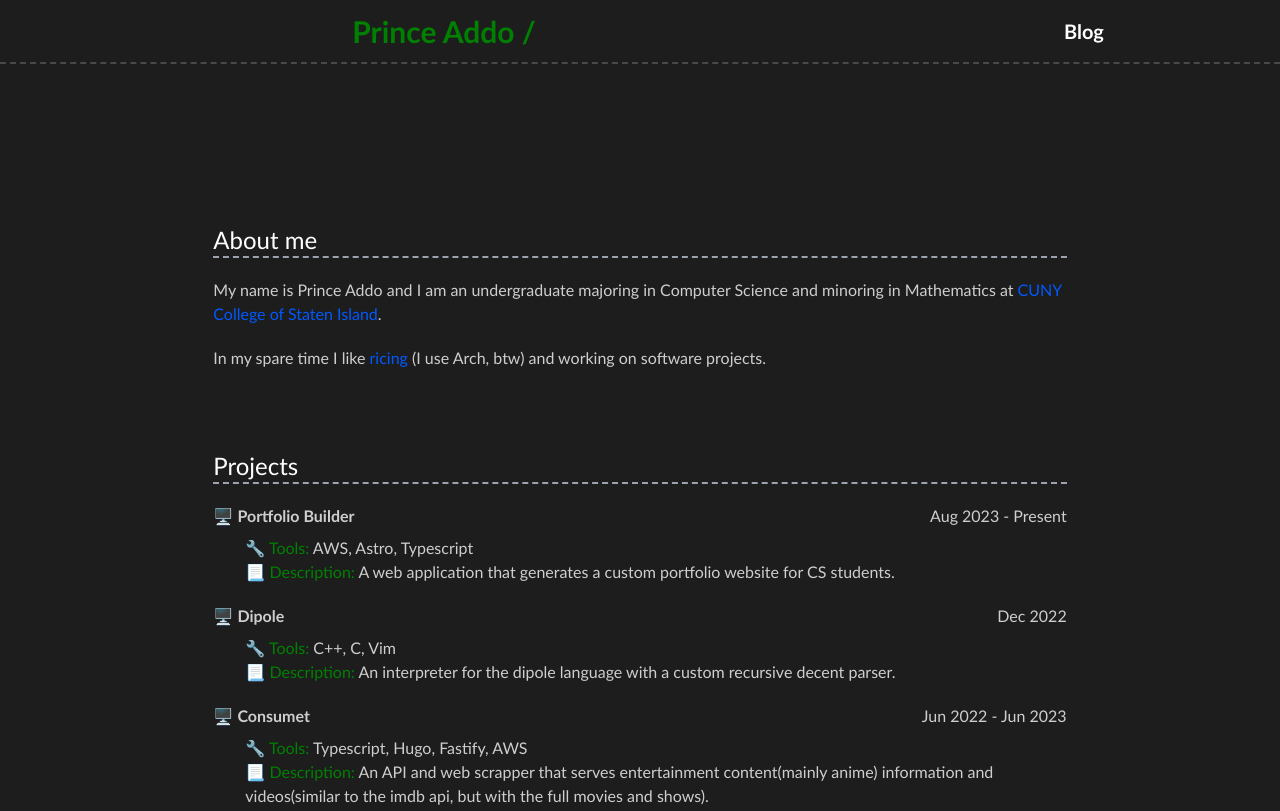
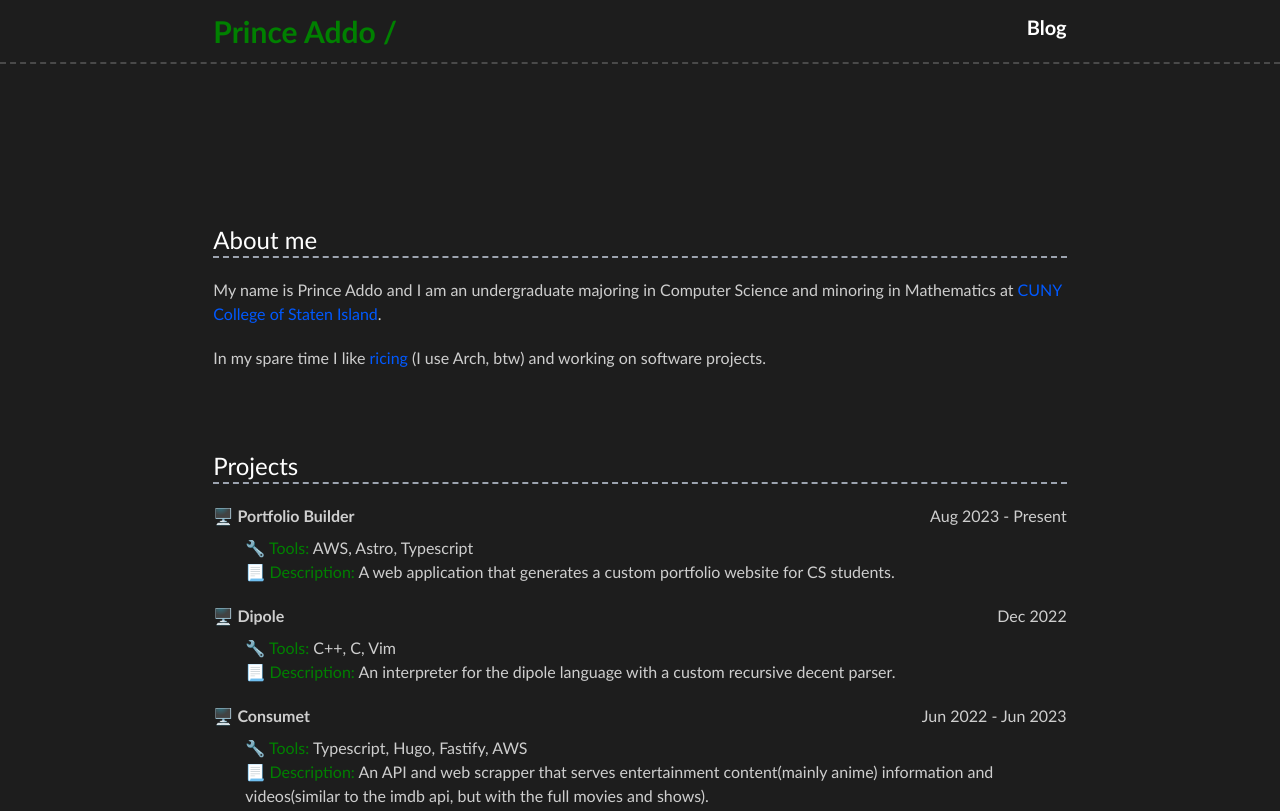
Before and after one commit to prince-ao/portfolio, an Astro site: page / in a window 1280 px wide. Shown: the top 811 px of the page. Built offline with nearby package versions, Linux system fonts and the light colour scheme; Astro itself is replaced by a stand-in of ours.

Commit message:
header center

```diff
--- a/src/components/NavBar.astro
+++ b/src/components/NavBar.astro
@@ -1,5 +1,7 @@
 ---
 // import Toggle from './Toggle.svelte';
+
+import MiddleLayout from '@layouts/MiddleLayout.astro';
 
 interface Props {
     currentPath: string
@@ -9,17 +11,21 @@ const { currentPath } = Astro.props;
 ---
 
 <nav class="flex items-center justify-around border-b-2 border-dashed border-dashcolor h-16">
-    <div class="grow-[2] flex justify-center">
+    <MiddleLayout padding={false}>
+        <div class="flex justify-between">
+            <div class="flex justify-center">
                 <a href="/">
                     <h1 class="font-bold w-fit text-center text-lg md:text-3xl text-primarycolor hover:cursor-pointer hover:underline">Prince Addo /{currentPath}</h1>
                 </a>
             </div>
 
-    <div class="flex grow justify-center gap-3">
+            <div class="flex justify-center gap-3">
                 <ul class="list-none flex justify-around">
                     <li><a class="w-fit no-underline font-bold text-fontcolor text-md md:text-xl hover:text-secondarycolor" href="/blog">Blog</a></li>
                 </ul>
 
                 <!-- <Toggle client:load /> -->
             </div>
+        </div>
+    </MiddleLayout>
 </nav>
--- a/src/layouts/MiddleLayout.astro
+++ b/src/layouts/MiddleLayout.astro
@@ -1,5 +1,12 @@
-<div class="flex justify-center">
-    <div class="w-3/4 xl:w-2/3 2xl:w-1/2 pt-20">
+---
+interface Props {
+    padding?: boolean;
+}
+
+const { padding = true } = Astro.props;
+---
+<div class="flex justify-center w-full">
+    <div class=`w-3/4 xl:w-2/3 2xl:w-1/2 ${padding ? 'pt-20' : 'pt-0'}`>
         <slot />
     </div>
 </div>
```
Lines whose indentation alone changed are shown as unchanged.
